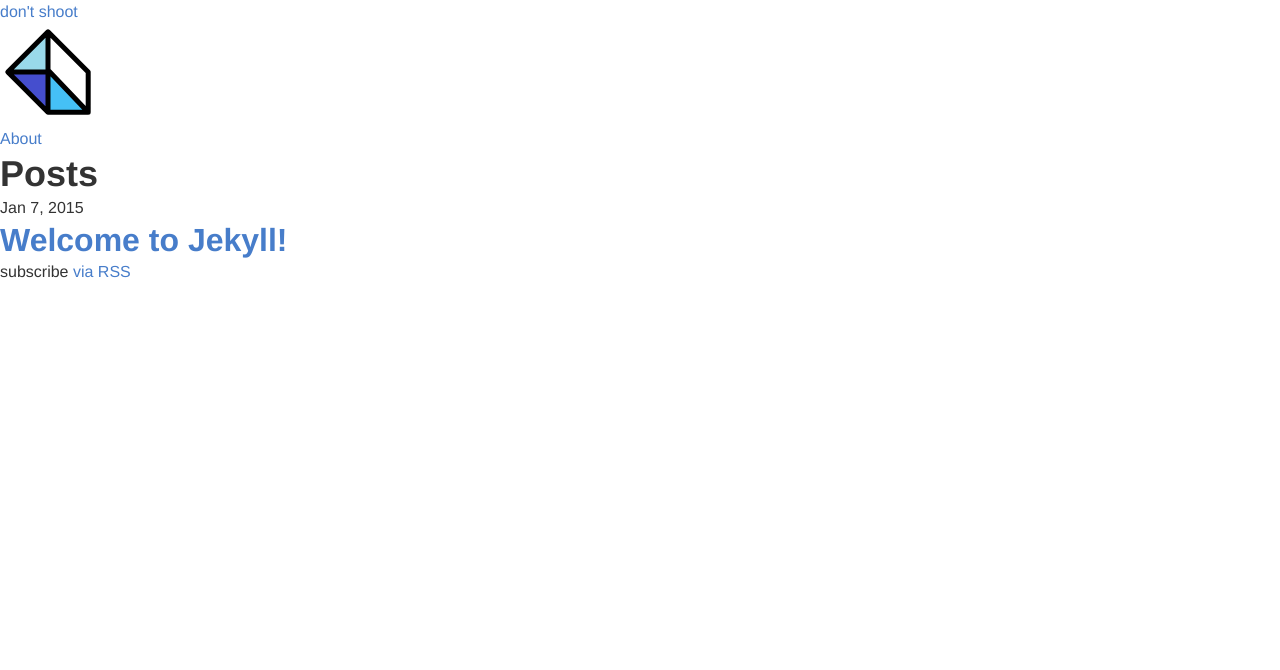
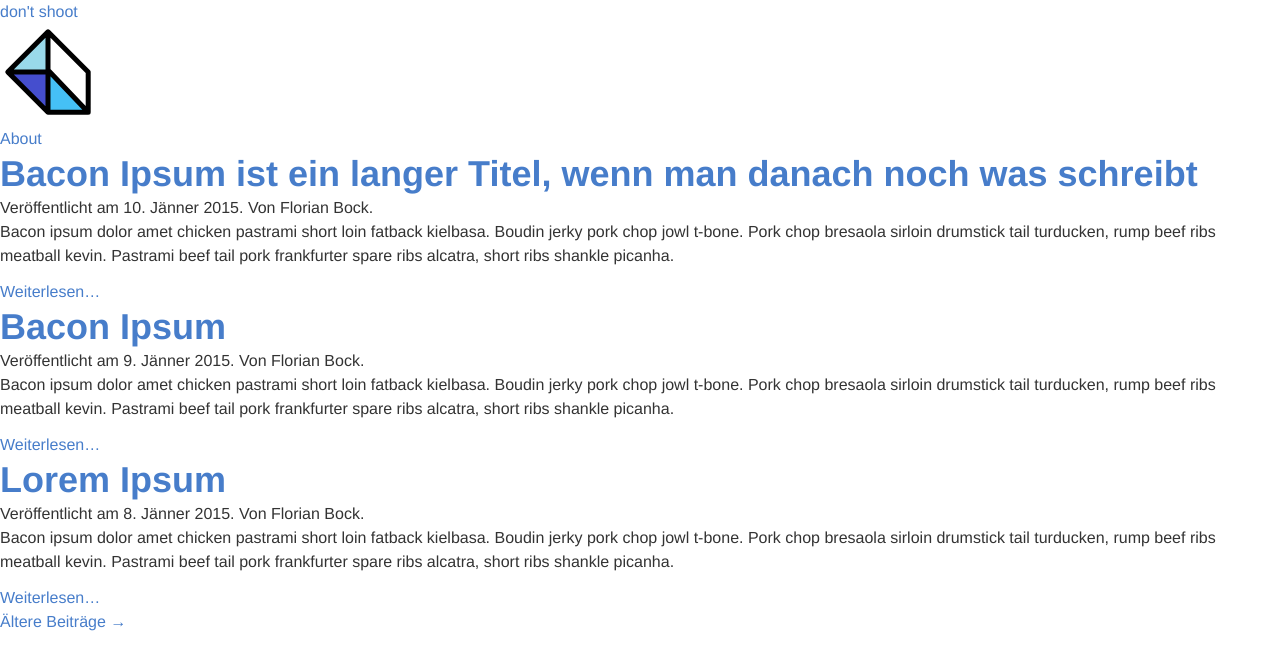
Before and after one commit to bocki/dontshoot, a Jekyll site: the page built from jekyll/index.html, in a window 1280 px wide. Shown: the top 670 px of the page. Built offline with Jekyll 4.4.1, drawn with Linux system fonts in a browser that asks for light colours; the list of posts is cut into pages by our own code.

Commit message:
made some more initial changes. this will all be rebased eventually

```diff
--- a/jekyll/_config.yml
+++ b/jekyll/_config.yml
@@ -4,6 +4,10 @@ description: This is don't shoot.
 baseurl: "" # the subpath of your site, e.g. /blog/
 url: "http://dontshoot.at" # the base hostname & protocol for your site
 permalink: /:title/
+timezone: Europe/Vienna
+
+paginate: 3
+paginate_path: "/p:num"
 
 markdown: kramdown
 
--- a/jekyll/_includes/header.html
+++ b/jekyll/_includes/header.html
@@ -7,7 +7,7 @@
     <nav class="site-nav">
       <div>
         <svg width="96" height="96">
-          <image xlink:href="assets/img/logo.svg" src="assets/img/logo.png" width="96" height="96" />
+          <image xlink:href="/assets/img/logo.svg" src="assets/img/logo.png" width="96" height="96" />
         </svg>
       </div>
       <div class="trigger">
--- /dev/null
+++ b/jekyll/_posts/2015-01-08-test-post-1.markdown
@@ -0,0 +1,14 @@
+---
+layout: post
+title: Lorem Ipsum
+---
+
+Bacon ipsum dolor amet chicken pastrami short loin fatback kielbasa. Boudin jerky pork chop jowl t-bone. Pork chop bresaola sirloin drumstick tail turducken, rump beef ribs meatball kevin. Pastrami beef tail pork frankfurter spare ribs alcatra, short ribs shankle picanha.
+
+Cupim jowl filet mignon, pastrami jerky shoulder ribeye t-bone porchetta beef picanha pork tri-tip shankle ham hock. Tenderloin filet mignon flank, doner chicken ham hock bacon. Ground round doner ham shank prosciutto bacon pork chop. Short loin tongue corned beef, shank ham ground round salami andouille. Frankfurter turducken kevin ham hock picanha beef ribs turkey chicken prosciutto short loin bresaola. Ribeye filet mignon shank, ball tip bresaola strip steak drumstick kevin capicola ham hock short loin tail.
+
+Landjaeger chicken meatloaf kielbasa, doner pancetta bresaola meatball turkey pastrami pork porchetta alcatra rump. T-bone ribeye shank doner hamburger ham hock pancetta boudin spare ribs. Prosciutto pork belly bacon, sausage frankfurter doner tail meatball ball tip swine boudin ground round kielbasa andouille. Pork chop chicken hamburger pancetta bresaola doner, beef pork belly pork loin picanha. Ribeye shank flank, alcatra venison capicola meatloaf tri-tip chuck turducken picanha. Tongue flank jerky filet mignon prosciutto, corned beef short loin turkey.
+
+Pork loin jowl ground round, landjaeger doner sausage cow corned beef t-bone capicola. Boudin beef turducken, bresaola venison chicken strip steak filet mignon fatback leberkas tenderloin cupim andouille ground round ball tip. Turducken ham hock kevin, leberkas swine rump andouille. Chicken fatback meatball jowl strip steak ground round venison pork boudin, t-bone biltong leberkas. Pig pork belly meatball pork loin picanha, cow leberkas. Prosciutto kielbasa shoulder, pork loin tail beef ribs short loin. Landjaeger tail tri-tip frankfurter short loin, chuck pancetta rump jowl pork chop strip steak t-bone prosciutto.
+
+Tongue pastrami porchetta biltong doner fatback jowl frankfurter boudin bresaola tri-tip picanha tenderloin kevin ham. Pork belly shankle flank fatback kielbasa swine andouille porchetta short loin ham pork venison doner leberkas tenderloin. Pig boudin andouille ham hock capicola. Ground round venison kevin sirloin pork loin picanha doner cupim beef ribs shankle meatloaf andouille spare ribs. Salami andouille venison, meatloaf shoulder sausage short loin rump chuck meatball tongue ham shankle. Rump chicken corned beef hamburger chuck short ribs andouille beef ball tip sausage frankfurter cupim.
--- /dev/null
+++ b/jekyll/_posts/2015-01-09-test-post-2.markdown
@@ -0,0 +1,14 @@
+---
+layout: post
+title: Bacon Ipsum
+---
+
+Bacon ipsum dolor amet chicken pastrami short loin fatback kielbasa. Boudin jerky pork chop jowl t-bone. Pork chop bresaola sirloin drumstick tail turducken, rump beef ribs meatball kevin. Pastrami beef tail pork frankfurter spare ribs alcatra, short ribs shankle picanha.
+
+Cupim jowl filet mignon, pastrami jerky shoulder ribeye t-bone porchetta beef picanha pork tri-tip shankle ham hock. Tenderloin filet mignon flank, doner chicken ham hock bacon. Ground round doner ham shank prosciutto bacon pork chop. Short loin tongue corned beef, shank ham ground round salami andouille. Frankfurter turducken kevin ham hock picanha beef ribs turkey chicken prosciutto short loin bresaola. Ribeye filet mignon shank, ball tip bresaola strip steak drumstick kevin capicola ham hock short loin tail.
+
+Landjaeger chicken meatloaf kielbasa, doner pancetta bresaola meatball turkey pastrami pork porchetta alcatra rump. T-bone ribeye shank doner hamburger ham hock pancetta boudin spare ribs. Prosciutto pork belly bacon, sausage frankfurter doner tail meatball ball tip swine boudin ground round kielbasa andouille. Pork chop chicken hamburger pancetta bresaola doner, beef pork belly pork loin picanha. Ribeye shank flank, alcatra venison capicola meatloaf tri-tip chuck turducken picanha. Tongue flank jerky filet mignon prosciutto, corned beef short loin turkey.
+
+Pork loin jowl ground round, landjaeger doner sausage cow corned beef t-bone capicola. Boudin beef turducken, bresaola venison chicken strip steak filet mignon fatback leberkas tenderloin cupim andouille ground round ball tip. Turducken ham hock kevin, leberkas swine rump andouille. Chicken fatback meatball jowl strip steak ground round venison pork boudin, t-bone biltong leberkas. Pig pork belly meatball pork loin picanha, cow leberkas. Prosciutto kielbasa shoulder, pork loin tail beef ribs short loin. Landjaeger tail tri-tip frankfurter short loin, chuck pancetta rump jowl pork chop strip steak t-bone prosciutto.
+
+Tongue pastrami porchetta biltong doner fatback jowl frankfurter boudin bresaola tri-tip picanha tenderloin kevin ham. Pork belly shankle flank fatback kielbasa swine andouille porchetta short loin ham pork venison doner leberkas tenderloin. Pig boudin andouille ham hock capicola. Ground round venison kevin sirloin pork loin picanha doner cupim beef ribs shankle meatloaf andouille spare ribs. Salami andouille venison, meatloaf shoulder sausage short loin rump chuck meatball tongue ham shankle. Rump chicken corned beef hamburger chuck short ribs andouille beef ball tip sausage frankfurter cupim.
--- /dev/null
+++ b/jekyll/_posts/2015-01-10-test-post-3.markdown
@@ -0,0 +1,14 @@
+---
+layout: post
+title: Bacon Ipsum ist ein langer Titel, wenn man danach noch was schreibt
+---
+
+Bacon ipsum dolor amet chicken pastrami short loin fatback kielbasa. Boudin jerky pork chop jowl t-bone. Pork chop bresaola sirloin drumstick tail turducken, rump beef ribs meatball kevin. Pastrami beef tail pork frankfurter spare ribs alcatra, short ribs shankle picanha.
+
+Cupim jowl filet mignon, pastrami jerky shoulder ribeye t-bone porchetta beef picanha pork tri-tip shankle ham hock. Tenderloin filet mignon flank, doner chicken ham hock bacon. Ground round doner ham shank prosciutto bacon pork chop. Short loin tongue corned beef, shank ham ground round salami andouille. Frankfurter turducken kevin ham hock picanha beef ribs turkey chicken prosciutto short loin bresaola. Ribeye filet mignon shank, ball tip bresaola strip steak drumstick kevin capicola ham hock short loin tail.
+
+Landjaeger chicken meatloaf kielbasa, doner pancetta bresaola meatball turkey pastrami pork porchetta alcatra rump. T-bone ribeye shank doner hamburger ham hock pancetta boudin spare ribs. Prosciutto pork belly bacon, sausage frankfurter doner tail meatball ball tip swine boudin ground round kielbasa andouille. Pork chop chicken hamburger pancetta bresaola doner, beef pork belly pork loin picanha. Ribeye shank flank, alcatra venison capicola meatloaf tri-tip chuck turducken picanha. Tongue flank jerky filet mignon prosciutto, corned beef short loin turkey.
+
+Pork loin jowl ground round, landjaeger doner sausage cow corned beef t-bone capicola. Boudin beef turducken, bresaola venison chicken strip steak filet mignon fatback leberkas tenderloin cupim andouille ground round ball tip. Turducken ham hock kevin, leberkas swine rump andouille. Chicken fatback meatball jowl strip steak ground round venison pork boudin, t-bone biltong leberkas. Pig pork belly meatball pork loin picanha, cow leberkas. Prosciutto kielbasa shoulder, pork loin tail beef ribs short loin. Landjaeger tail tri-tip frankfurter short loin, chuck pancetta rump jowl pork chop strip steak t-bone prosciutto.
+
+Tongue pastrami porchetta biltong doner fatback jowl frankfurter boudin bresaola tri-tip picanha tenderloin kevin ham. Pork belly shankle flank fatback kielbasa swine andouille porchetta short loin ham pork venison doner leberkas tenderloin. Pig boudin andouille ham hock capicola. Ground round venison kevin sirloin pork loin picanha doner cupim beef ribs shankle meatloaf andouille spare ribs. Salami andouille venison, meatloaf shoulder sausage short loin rump chuck meatball tongue ham shankle. Rump chicken corned beef hamburger chuck short ribs andouille beef ball tip sausage frankfurter cupim.
--- a/jekyll/index.html
+++ b/jekyll/index.html
@@ -1,18 +1,23 @@
 ---
 layout: default
 ---
-<div class="home">
-  <h1 class="page-heading">Posts</h1>
-  <ul class="post-list">
-    {% for post in site.posts %}
-      <li>
-        <span class="post-meta">{{ post.date | date: "%b %-d, %Y" }}</span>
+{% for post in paginator.posts %}
+<article itemscope itemtype="http://schema.org/Article">
+  <header>
+    <h1 itemprop="name"><a href="{{ post.url | prepend: site.baseurl }}">{{ post.title }}</a></h1>
+    <div class="metadata">
+      Veröffentlicht am <time itemprop="datePublished" datetime="{{post.date | date_to_xmlschema}}">{{ post.date | date: "%-d. %B %Y" | replace:"January","Jänner" | replace:"Februar","February" | replace:"March","März" | replace:"May","Mai" | replace:"June","Juni" | replace:"July","Juli" | replace:"October","Oktober" | replace:"December","Dezember" }}</time>. <span itemscope itemprop="author" itemtype="http://schema.org/Person">Von <span itemprop="name" class="author fn">{% if post.author %}{{ post.author }}{% else %}Florian Bock{% endif %}</span></span>.
+    </div>
+  </header>
+{{ post.excerpt }}
+{% assign excwords = post.excerpt | number_of_words %}{% assign artwords = post.content | number_of_words %}{% if excwords < artwords %}
+<a href="{{ post.url | prepend: site.baseurl }}">Weiterlesen&hellip;</a>{% endif %}
+</article>
+{% endfor %}
 
-        <h2>
-          <a class="post-link" href="{{ post.url | prepend: site.baseurl }}">{{ post.title }}</a>
-        </h2>
-      </li>
-    {% endfor %}
-  </ul>
-  <p class="rss-subscribe">subscribe <a href="{{ "/feed.xml" | prepend: site.baseurl }}">via RSS</a></p>
+{% if paginator.total_pages > 1 %}
+<div class="pagination">
+{% if paginator.previous_page %}  <a href="{{paginator.previous_page_path | remove: "index.html" }}" class="previous">&#8592; Neuere Beitr&auml;ge</a>{% endif %}
+{% if paginator.next_page %}  <a href="{{paginator.next_page_path}}" class="next">&Auml;ltere Beitr&auml;ge &#8594;</a>{% endif %}
 </div>
+{% endif %}
```
Also changed, not shown: jekyll/_layouts/post.html (+10 -11 lines).
